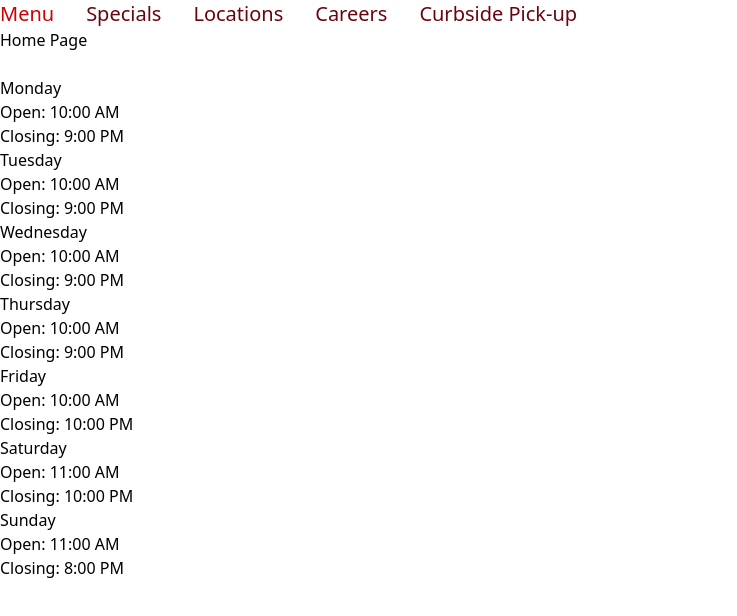
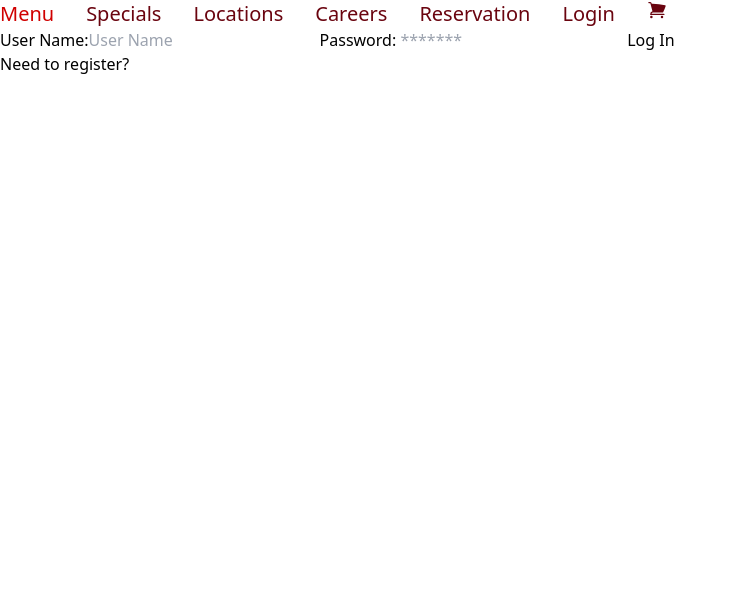
Before and after one commit to Csolly89/Milestone3, a React (Create React App) app in the folder frontend/: page /login in a window 1280 px wide. Shown: the top 616 px of the page, without its empty margins (0-737 px from the left). Built offline with nearby package versions, Linux system fonts and the light colour scheme.

Commit message:
fixed from class

```diff
--- a/frontend/package.json
+++ b/frontend/package.json
@@ -3,12 +3,16 @@
   "version": "0.1.0",
   "private": true,
   "dependencies": {
+    "@heroicons/react": "^2.1.3",
     "@testing-library/jest-dom": "^5.17.0",
     "@testing-library/react": "^13.4.0",
     "@testing-library/user-event": "^13.5.0",
+    "bootstrap": "^5.3.3",
     "react": "^18.2.0",
+    "react-bootstrap": "^2.10.2",
     "react-dom": "^18.2.0",
     "react-router": "^6.22.3",
+    "react-router-dom": "^6.22.3",
     "react-scripts": "5.0.1",
     "router": "^1.3.8",
     "web-vitals": "^2.1.4"
--- a/frontend/src/App.js
+++ b/frontend/src/App.js
@@ -1,4 +1,4 @@
-// import { BrowserRouter as Router, Route, Routes } from 'react-router-dom';
+import { BrowserRouter as Router, Route, Routes } from 'react-router-dom';
 
 import Home from "./Components/Home";
 import Navbar from "./Components/Navbar"
@@ -6,18 +6,26 @@ import Menu from "./Components/Menu";
 import Specials from "./Components/Specials";
 import Career from "./Components/Career"
 import Locations from "./Components/Locations";
+import Reservation from "./Components/Reservation";
+import Logreg from "./Components/Login";
+
 
 function App() {
   return (
-    <div className="App">
-      <Navbar />
-      <Home />
-      {/* <Menu /> */}
-      <br></br>
-      {/* <Specials /> */}
-      {/* <Career /> */}
-      <Locations />
-    </div>
+    <Router>
+      <div className="App">
+        <Navbar />
+        <Routes>
+          <Route path="/" element={<Home />} />
+          <Route path="/menu" element={<Menu />} />
+          <Route path="/specials" element={<Specials />} />
+          <Route path="/careers" element={<Career />} />
+          <Route path="/locations" element={<Locations />} />
+          <Route path="/reserveration" element={<Reservation />} />
+          <Route path="/login" element={<Logreg />} />
+        </Routes>
+      </div>
+    </Router>
   );
 }
 
--- /dev/null
+++ b/frontend/src/Components/Login.js
@@ -0,0 +1,23 @@
+import React from "react";
+import Login from "../Utilities/Login";
+import Register from "../Utilities/Register";
+
+const Logreg = () => {
+	const [formType, setFormType] = React.useState("login");
+
+	const handleFormSwitch = (type) => {
+		setFormType(type);
+	};
+
+	return (
+		<div style={{ height: "100vh" }}>
+			{formType === "login" ? (
+				<Login onFormSwitch={handleFormSwitch} />
+			) : (
+				<Register onFormSwitch={handleFormSwitch} />
+			)}
+		</div>
+	);
+};
+
+export default Logreg;
--- a/frontend/src/Components/Menu.js
+++ b/frontend/src/Components/Menu.js
@@ -1,4 +1,3 @@
-'use client'
 import React, { useState, useTransition } from 'react'
 
 import TabButton from "../Components/TabButton"
--- a/frontend/src/Components/NavLink.js
+++ b/frontend/src/Components/NavLink.js
@@ -1,8 +1,10 @@
+import { Link } from "react-router-dom";
+
 const NavLink = ({ href, title }) => {
     return (
-        <div href={href}  className="block py-2 pl-3 pr-4 text-[#6A040F] sm:text-xl rounded md:p-0 hover:text-[#D00000] ">
+        <Link href={href} className="block py-2 pl-3 pr-4 text-[#6A040F] sm:text-xl rounded md:p-0 hover:text-[#D00000] ">
             {title}
-        </div>
+        </Link>
     )
 }
 
--- a/frontend/src/Components/Navbar.js
+++ b/frontend/src/Components/Navbar.js
@@ -1,37 +1,17 @@
+import { Link } from "react-router-dom";
 import NavLink from "./NavLink";
-
-
-const navLinks = [
-    {
-        title: "Menu",
-        path: "/menu",
-    },
-    {
-        title: "Specials",
-        path: "/specials",
-    },
-    {
-        title: "Locations",
-        path: "/locations",
-    },
-    {
-        title: "Careers",
-        path: "/careers",
-    },
-    {
-        title: "Curbside Pick-up",
-        path: "/curbside",
-    },
-]
+import navLinks from "../Utilities/navLinks";
 
 function Navbar() {
     return (
         <div>
             <ul className="flex p-4 md:p-0 md:flex-row md:space-x-8 mt-0">
                 {navLinks.map((link,index) => (
+                    <Link as={Link} >
                         <li key={index}>
                             <NavLink href={link.path} title={link.title} />
                         </li>
+                    </Link>
                     ))
                 }
             </ul>
--- /dev/null
+++ b/frontend/src/Components/Reservation.js
@@ -0,0 +1,58 @@
+// user_id, res_id, date, time table rows/id's
+import React, { useState } from "react";
+
+function Reservation() {
+  // State variables to store form data
+    const [user_Id, setUserId] = useState('');
+    const [res_Id, setResId] = useState('');
+    const [date, setDate] = useState('');
+    const [time, setTime] = useState('');
+
+
+  // Function to handle form submission
+    const handleSubmit = (e) => {
+        e.preventDefault();
+        // Here you can send the form data to your backend
+        const reservationData = { user_Id, res_Id, date, time };
+        console.log('Reservation data:', reservationData);
+        // Reset form fields
+        setUserId('');
+        setResId('');
+        setDate('');
+        setTime('');
+    };
+
+    return (
+        <div>
+        <h2>Would you like to place a Reservation?</h2>
+        <form onSubmit={handleSubmit}>
+            <label>
+            Date:
+            <input type="date" value={date} onChange={(e) => setDate(e.target.value)} required />
+            </label>
+            <br />
+            <label>
+            Time:
+            <input type="time" value={time} onChange={(e) => setTime(e.target.value)} required />
+            </label>
+            <br />
+            <label className="hidden">
+            User ID:
+            <input type="text" value={user_Id} onChange={(e) => setUserId(e.target.value)} required/>
+            </label>
+            <br />
+            <label className="hidden">
+            Reservation ID:
+            <input type="text" value={res_Id} onChange={(e) => setResId(e.target.value)} required/>
+            </label>
+            <button type="submit">Submit</button>
+        </form>
+
+
+    </div>
+    );
+}
+
+
+
+export default Reservation;
--- /dev/null
+++ b/frontend/src/Context/userContext.js
@@ -0,0 +1,78 @@
+import React, { createContext, useState, useContext, useEffect } from 'react';
+import { useParams } from 'react-router-dom';
+
+const UserContext = createContext();
+
+const UserProvider = ({ children }) => {
+    const [user, setUser] = useState();
+    const [userName, setUserName] = useState('');
+    const { _id } = useParams();
+
+    useEffect(() => {
+        const fetchUser = async () => {
+            try {
+                const response = await fetch(`http://localhost:8080/users/${_id}`);
+                if (!response.ok) {
+                    console.error('Error fetching user data:', response.status, response.statusText);
+                    return;
+                }
+
+                const userData = await response.json();
+                setUser(userData);
+                setUserName(userData.userName);
+                console.log('Fetched user data:', userData);
+            } catch (error) {
+                console.error('Error fetching user data:', error);
+            }
+        };
+
+        fetchUser();
+    }, [_id]);
+
+    const login = async (userData) => {
+        try {
+            const response = await fetch('http://localhost:8080/users/login', {
+                method: 'POST',
+                headers: {
+                    'Accept': 'application/json',
+                    'Content-Type': 'application/json',
+                },
+                body: JSON.stringify(userData),
+            });
+
+            if (!response.ok) {
+                console.error('Authentication failed:', response.status, response.statusText);
+                return;
+            }
+
+            const userFromServer = { userName: userData.userName };
+            console.log('User logged in:', userFromServer);
+            setUser(userFromServer);
+            setUserName(userFromServer.userName);
+        } catch (error) {
+            console.error('Error logging in', error);
+        }
+    };
+
+    const logout = () => {
+        setUser(null);
+        setUserName('');
+    };
+
+    return (
+        <UserContext.Provider value={{ user, userName, login, logout, setUserName }}>
+            {children}
+        </UserContext.Provider>
+    );
+
+};
+
+const useUser = () => {
+    const context = useContext(UserContext);
+    if (!context) {
+        throw new Error('useUser must be used within a UserProvider');
+    }
+    return context;
+};
+
+export { UserProvider, useUser };
--- /dev/null
+++ b/frontend/src/Utilities/Login.js
@@ -0,0 +1,39 @@
+import React, { useState } from "react";
+
+const Login = (props) => {
+	const [user, setUser] = useState("");
+	const [pass, setPass] = useState("");
+
+	const handleSubmit = (e) => {
+		e.preventDefault();
+		console.log(user);
+	};
+
+	return (
+		<div style={{ height: "100vh" }}>
+			<form onSubmit={handleSubmit}>
+				<label htmlFor="user">User Name:</label>
+				<input
+					value={user}
+					onChange={(e) => setUser(e.target.value)}
+					type="user Name"
+					placeholder="User Name"
+				/>
+				<label htmlFor="pass">Password:</label>
+				<input
+					value={pass}
+					onChange={(e) => setPass(e.target.value)}
+					type="password"
+					placeholder=" *******"
+				/>
+				<button type="submit">Log In</button>
+			</form>
+			<button onClick={() => props.onFormSwitch("register")}>
+				{" "}
+				Need to register?
+			</button>
+		</div>
+	);
+};
+
+export default Login;
--- /dev/null
+++ b/frontend/src/Utilities/Register.js
@@ -0,0 +1,20 @@
+import React from "react"
+
+function Register(props) {
+    return (
+        <>
+            <form action="/user" method="POST">
+                <label htmlFor="userName">User Name:</label>
+                <input type="userName" name="userName" id="userName" required placeholder="User Name" />
+
+                <label htmlFor="name">Password:</label>
+                <input type="password" name="password" id="password" required placeholder=" *******" />
+
+                <button type="submit">Register</button>
+            </form>
+            <button onClick={() => props.onFormSwitch('login')}>Already have an account?</button>
+        </>
+    );
+}
+
+export default Register;
--- /dev/null
+++ b/frontend/src/Utilities/navLinks.js
@@ -0,0 +1,34 @@
+import { ShoppingCartIcon} from "@heroicons/react/24/solid"
+
+const navLinks = [
+    {
+        title: "Menu",
+        path: "/menu",
+    },
+    {
+        title: "Specials",
+        path: "/specials",
+    },
+    {
+        title: "Locations",
+        path: "/locations",
+    },
+    {
+        title: "Careers",
+        path: "/careers",
+    },
+    {
+        title: "Reservation",
+        path: "/reservation",
+    },
+    {
+        title: "Login",
+        path: "/login",
+    },
+    {
+        title: <ShoppingCartIcon className="h-5 w-5" />,
+        path: "/curbside",
+    },
+]
+
+export default navLinks
```
Also changed, not shown: 1 other file (tests, documents, lock files or other folders).
